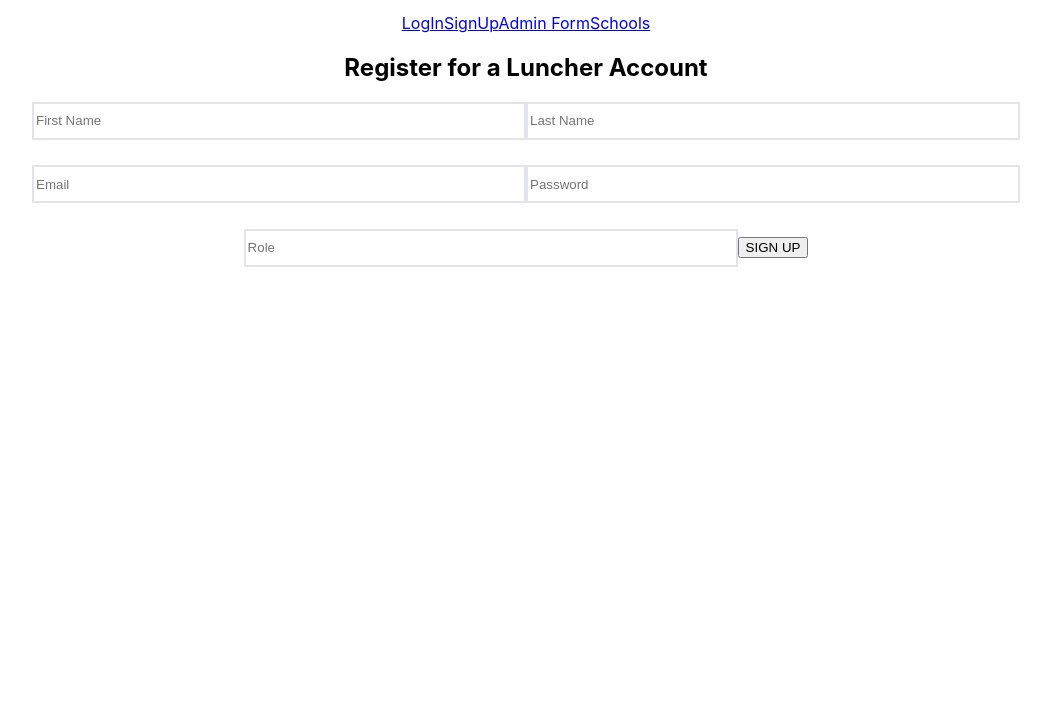
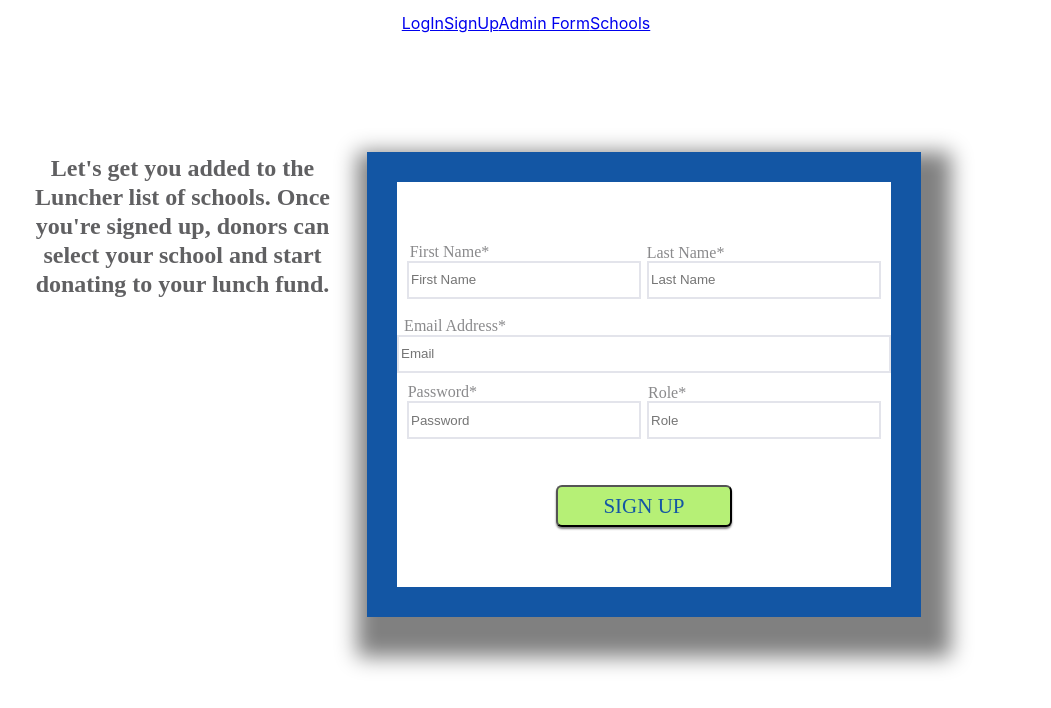
Before and after one commit to luncher-project/build-luncher-FE, a React (Create React App) app in the folder luncher/: page /signup/register in a window 1280 px wide. Shown: the top 708 px of the page, without its empty margins (114-1165 px from the left). Built offline with nearby package versions, Linux system fonts and the light colour scheme.

Commit message:
styled register page for right now, photo wouldn't import so will try it later

```diff
--- a/luncher/src/components/register/Register.css
+++ b/luncher/src/components/register/Register.css
@@ -0,0 +1,164 @@
+.register {
+    height: 500px;
+    width: 790px;
+    background-color: #FFFFFF;
+    margin: 0 auto;
+    margin-top: 5%;
+    /* box-shadow:  10px 20px 20px 20px gray; */
+}
+
+.register-paragraph {
+    height: 181px;
+    width: 303px;
+    color: #606062;
+    font-family: "San Francisco Display";
+    font-size: 24px;
+    font-weight: bold;
+    line-height: 29px;
+    position: relative;
+    right: 100px;
+    top: 57px;
+    /* border: 1px solid red; */
+}
+
+
+.register-form {
+    display: flex;
+    flex-direction: column;
+    flex-wrap: wrap;
+    float: right;
+    /* border: 1px solid red; */
+    position: relative;
+    bottom: 150px;
+    box-shadow:  10px 20px 20px 20px gray;
+    border: 30px solid #1356A4;
+}
+
+.first-name-label1 {
+    height: 19px;
+    width: 125px;
+    color: #8A8A8C;
+    font-family: "San Francisco Display";
+    font-size: 16px;
+    font-weight: 500;
+    line-height: 19px;
+    position: relative;
+    top: 60px;
+    right: 10px;
+}
+
+.last-name-label2 {
+    height: 19px;
+    width: 125px;
+    color: #8A8A8C;
+    font-family: "San Francisco Display";
+    font-size: 16px;
+    font-weight: 500;
+    line-height: 19px;
+    position: relative;
+    bottom: 6px;
+    left: 226px;
+}
+
+.email-label3 {
+    height: 19px;
+    width: 116px;
+    color: #8A8A8C;
+    font-family: "San Francisco Display";
+    font-size: 16px;
+    font-weight: 500;
+    line-height: 19px;
+
+}
+
+.password-label4 {
+    height: 19px;
+    width: 90.8px;
+    color: #8A8A8C;
+    font-family: "San Francisco Display";
+    font-size: 16px;
+    font-weight: 500;
+    line-height: 19px;
+
+}
+
+.role-label5 {
+    height: 38px;
+    width: 140.24px;
+    color: #8A8A8C;
+    font-family: "San Francisco Display";
+    font-size: 16px;
+    font-weight: 500;
+    line-height: 19px;
+    position: relative;
+    left: 200px;
+    bottom: 66px;
+}
+
+.first-name-field {
+    height: 32px;
+    width: 226px;
+    border: 2px solid #E3E4EB;
+    position: relative;
+    display: inline-block;
+    height: 32px;
+    width: 226px;
+    border: 2px solid #E3E4EB;
+    right: 120px;
+    top: 60px;
+
+}
+
+.last-name-field {
+    height: 32px;
+    width: 226px;
+    border: 2px solid #E3E4EB;
+    position: relative;
+    display: inline-block;
+    height: 32px;
+    width: 226px;
+    border: 2px solid #E3E4EB;
+    left: 120px;
+    bottom: 7px;
+
+}
+
+.email-field {
+    height: 32px;
+    width: 486px;
+    border: 2px solid #E3E4EB;
+}
+
+.password-field {
+    height: 32px;
+    width: 226px;
+    border: 2px solid #E3E4EB;
+    position: relative;
+    display: inline-block;
+    right: 120px;
+}
+
+.role-field {
+    height: 32px;
+    width: 226px;
+    border: 2px solid #E3E4EB;
+    position: relative;
+    display: inline-block;
+    bottom: 86px;
+    left: 120px;
+}
+
+.register-btn {
+    height: 42px;
+    width: 176px;
+    border-radius: 6px;
+    background-color: #B6F076;
+    color: #1356A4;
+    box-shadow: 0 2px 2px 0 rgba(0,0,0,0.5);
+    font-family: Avenir;
+    font-size: 21px;
+    margin: 0 auto;
+    margin-bottom: 2%;
+    position: relative;
+    bottom: 50px;
+}
--- a/luncher/src/components/register/Register.js
+++ b/luncher/src/components/register/Register.js
@@ -1,4 +1,5 @@
 import React from 'react';
+// import book from '../'
 
 //for redux
 //connect function import////import for actions//
@@ -44,45 +45,57 @@ registerUser = event => {
 
 render() {
     return(
+        <div className='register'>
         <div>
-        <h2>Register for a Luncher Account</h2>
-        <form onSubmit={this.registerUser}>
-        <input
+            <p className='register-paragraph'>Let's get you added to the Luncher list of schools. Once you're signed up,
+             donors can select your school and start donating to your lunch fund.</p>
+            </div>
+            {/* <img className='register-img'
+            src={book}
+            alt={'Apple on top of books'} /> */}
+        <form onSubmit={this.registerUser} className='register-form'>
+          {/* <h2>Register for a Luncher Account</h2>  */}
+          <label for='name' className='first-name-label1'>First Name*</label>
+        <input className='first-name-field'
             type='text'
             placeholder='First Name'
             name='firstName'
             onChange={this.handlerChanges}
             value={this.state.credentials.firstName}
             />
-             <input
+            <label for='name' className='last-name-label2'>Last Name*</label>
+             <input className='last-name-field'
             type='text'
             placeholder='Last Name'
             name='lastName'
             onChange={this.handlerChanges}
             value={this.state.credentials.lastName}
             />
-            <input
+            <label for='email' className='email-label3'>Email Address*</label>
+            <input className='email-field'
             type='text'
             placeholder='Email'
             name='email'
             onChange={this.handlerChanges}
             value={this.state.credentials.email}
             />
-        <input
+            <label for='password' className='password-label4'>Password*</label>
+        <input className='password-field'
             type='password'
             placeholder='Password'
             name='password'
             onChange={this.handlerChanges}
             value={this.state.credentials.password}
             />
-        <input
+            <label for='role' className='role-label5'>Role*</label>
+        <input className='role-field'
             type='text'
             placeholder='Role'
             name='role'
             onChange={this.handlerChanges}
             value={this.state.credentials.role}
             />
-        <button>SIGN UP</button>
+        <button className='register-btn'>SIGN UP</button>
          </form>
         </div>
     )
```
Also changed, not shown: luncher/src/book.png (added), 1 other file (tests, documents, lock files or other folders).
